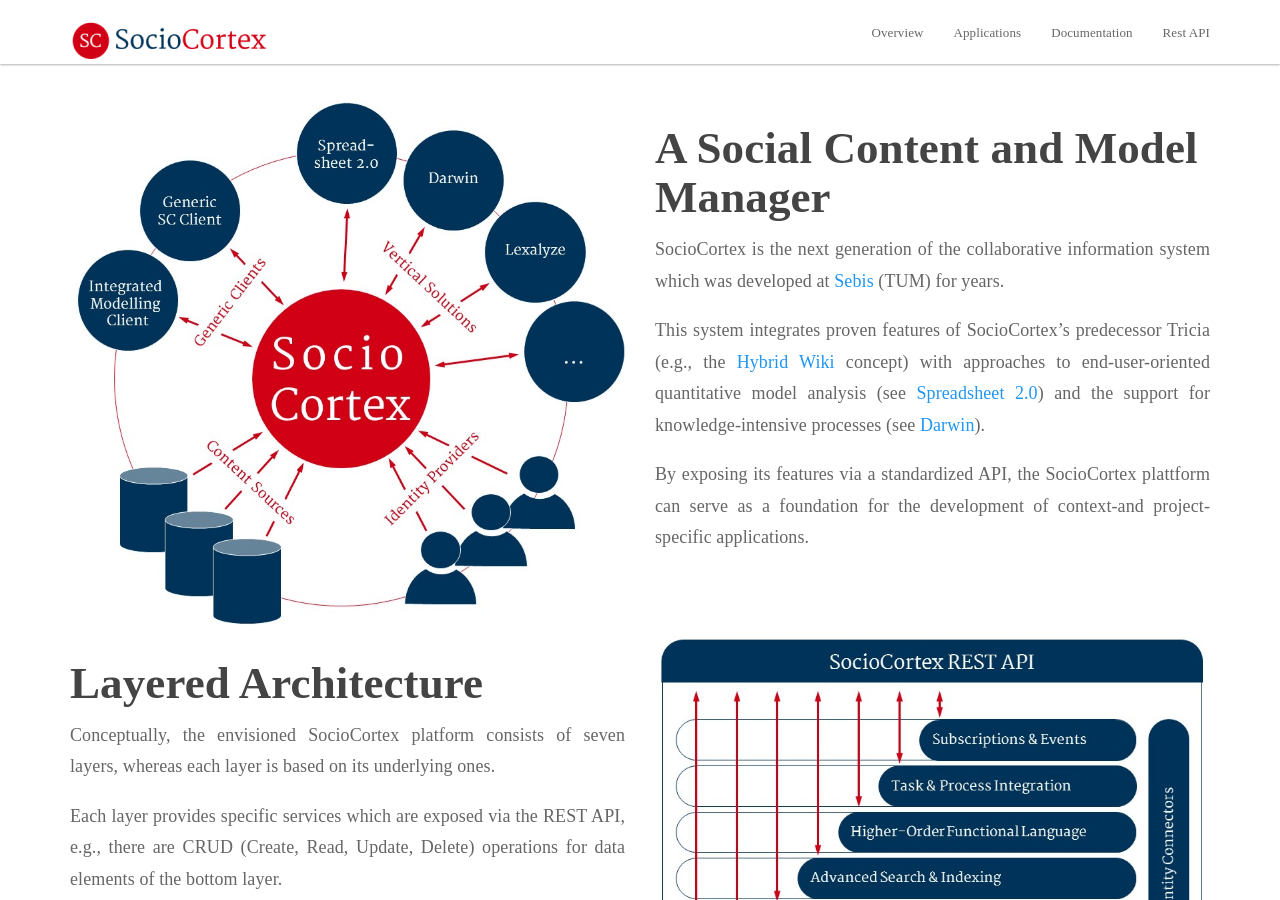
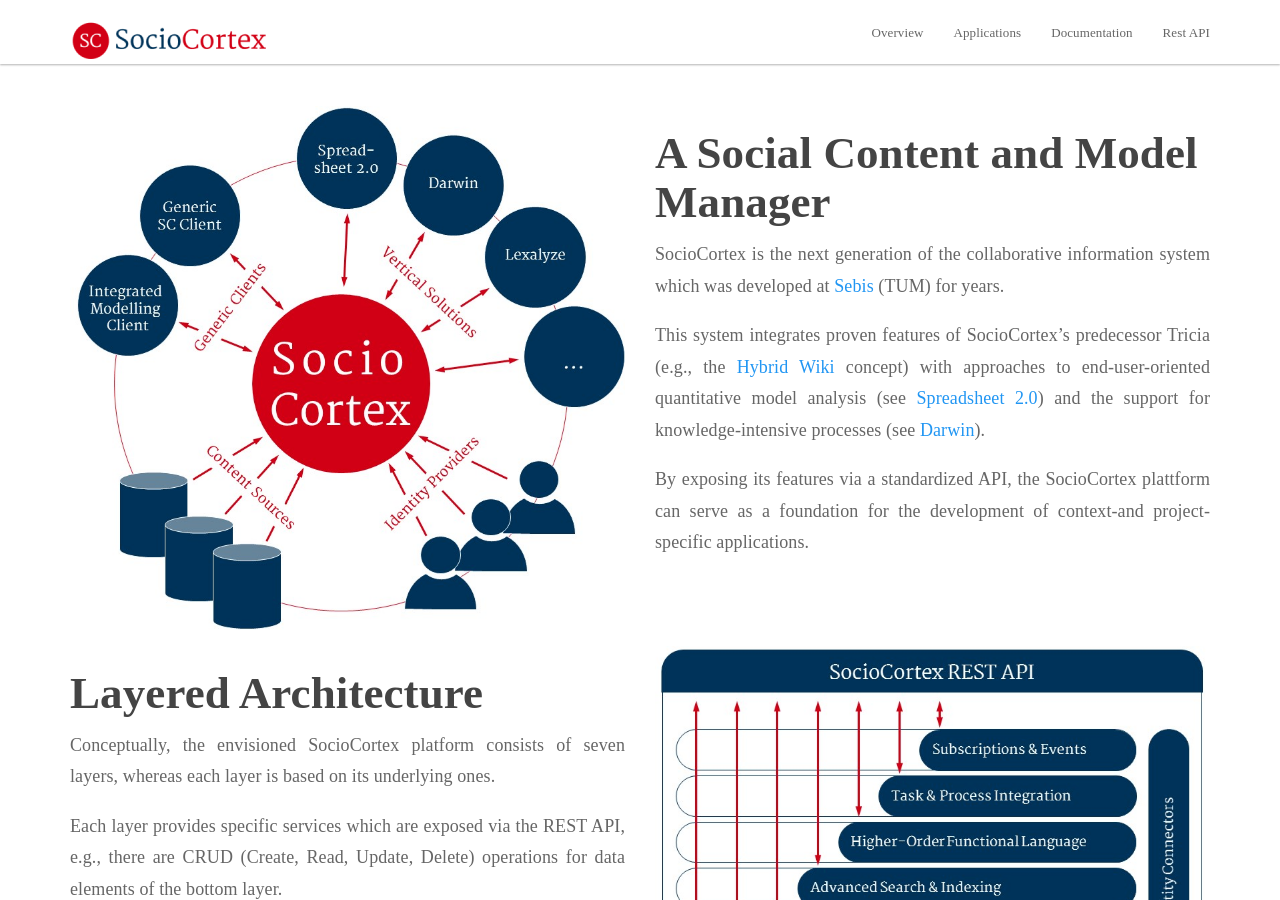
Before and after one commit to manoj5864/sociocortex, a Jekyll site: the page built from index.html, in a window 1280 px wide and 900 px high. Built offline with Jekyll 4.4.1, drawn with Linux system fonts in a browser that asks for light colours.

Commit message:
minor change

```diff
--- a/_includes/overview.html
+++ b/_includes/overview.html
@@ -2,7 +2,7 @@
 <section>
     <div class="container">
         {% for post in site.categories.overview %}
-        <div class="row" style="margin-top:5px;">
+        <div class="row" style="margin-top:10px;">
 
             {% if post.mode == "left" %}
             <div class="col-lg-6">
```
